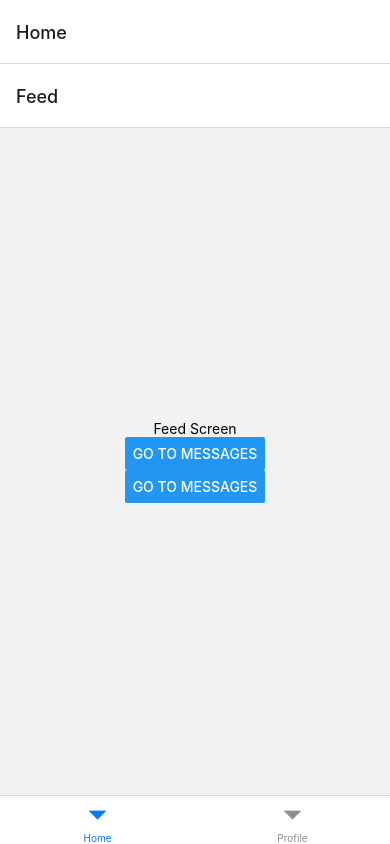
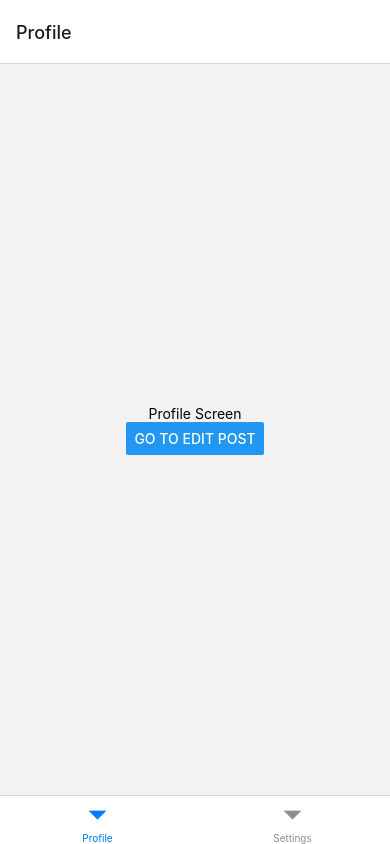
Before and after one commit to carterlc/react-mobile-navigation, a React Native app: screen / in a window 390 px wide. Built offline with nearby package versions, Linux system fonts and the light colour scheme.

Commit message:
nesting multiple navigators example.

```diff
--- a/App.js
+++ b/App.js
@@ -4,52 +4,20 @@ import { NavigationContainer } from '@react-navigation/native';
 import { createNativeStackNavigator } from '@react-navigation/native-stack';
 import { createBottomTabNavigator } from '@react-navigation/bottom-tabs';
 
-function Feed({ navigation }) {
+function Profile({ navigation }) {
   return (
-
     <View style={{ flex: 1, alignItems: 'center', justifyContent: 'center' }}>
-      <Text>Feed Screen</Text>
+      <Text>Profile Screen</Text>
       <Button
-        onPress={() => navigation.navigate('Messages')}
-        title="Go to Messages"
-      />
-      <Button
-        onPress={() => navigation.navigate('Home', {
-          screen:'Messages',
-          params: {user:'carter'}
-        })}
-        title="Go to Messages"
+        onPress={() => navigation.navigate('EditPost')}
+        title="Go to Edit Post"
       />
     </View>
   );
 }
 
-function Messages({ route, navigation }) {
-  const { user } = route.params;
-  React.useEffect(() => {
-    const unsubscribe = navigation.getParent().addListener('tabPress', (e) => {
-      // Do something
-      alert('Tab pressed!');
-      <Text>userParam: {JSON.stringify(user)}</Text>
-    });
-
-    return unsubscribe;
-  }, []);
-
-  return (
-    <View style={{ flex: 1, alignItems: 'center', justifyContent: 'center' }}>
-      <Text>Messages Screen</Text>
-      <Button onPress={() => navigation.navigate('Feed')} title="Go to Feed" />
-    </View>
-  );
-}
-
-function Profile() {
-  return (
-    <View style={{ flex: 1, alignItems: 'center', justifyContent: 'center' }}>
-      <Text>Profile Screen</Text>
-    </View>
-  );
+function EmptyScreen() {
+  return <View />;
 }
 
 const Tab = createBottomTabNavigator();
@@ -57,20 +25,24 @@ const Stack = createNativeStackNavigator();
 
 function Home() {
   return (
-    <Stack.Navigator>
-      <Stack.Screen name="Feed" component={Feed} />
-      <Stack.Screen name="Messages" component={Messages} />
-    </Stack.Navigator>
+    <Tab.Navigator>
+      <Tab.Screen name="Profile" component={Profile} />
+      <Tab.Screen name="Settings" component={EmptyScreen} />
+    </Tab.Navigator>
   );
 }
 
 function App() {
   return (
     <NavigationContainer>
-      <Tab.Navigator id="RootNavigator" initialRouteName="Messages">
-        <Tab.Screen name="Home" component={Home} />
-        <Tab.Screen name="Profile" component={Profile} />
-      </Tab.Navigator>
+      <Stack.Navigator>
+        <Stack.Screen
+          name="Home"
+          component={Home}
+          options={{ headerShown: false }}
+        />
+        <Stack.Screen name="EditPost" component={EmptyScreen} />
+      </Stack.Navigator>
     </NavigationContainer>
   );
 }
```
